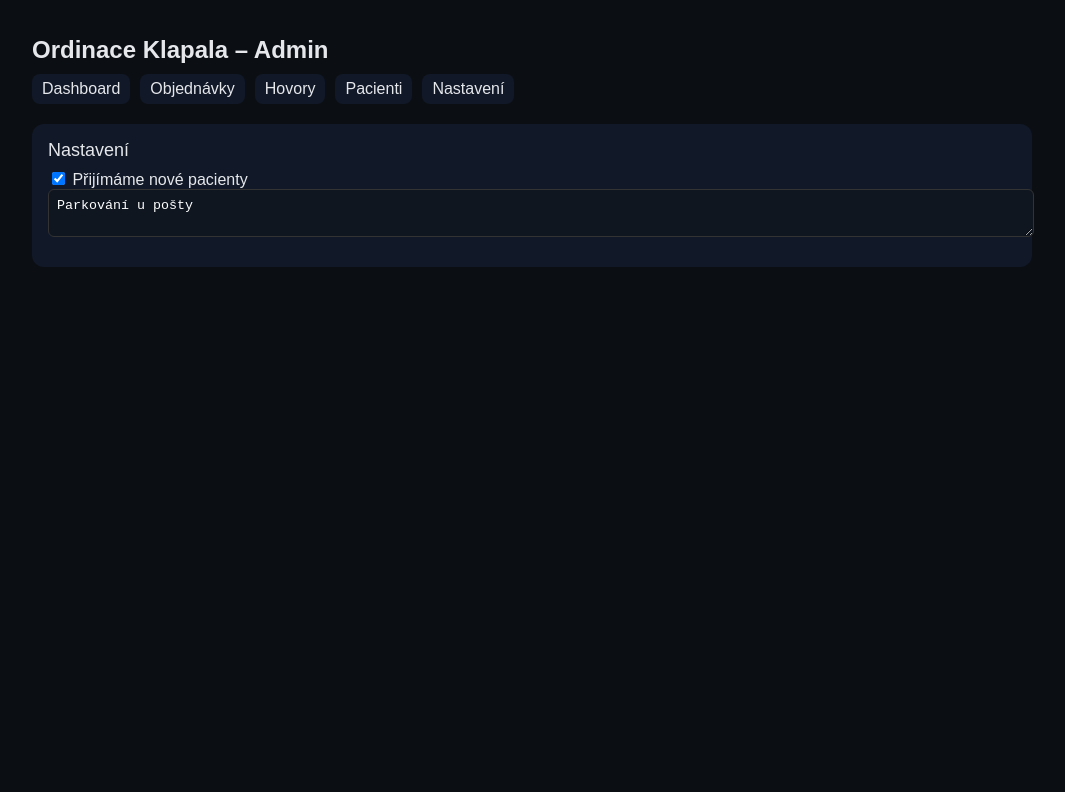
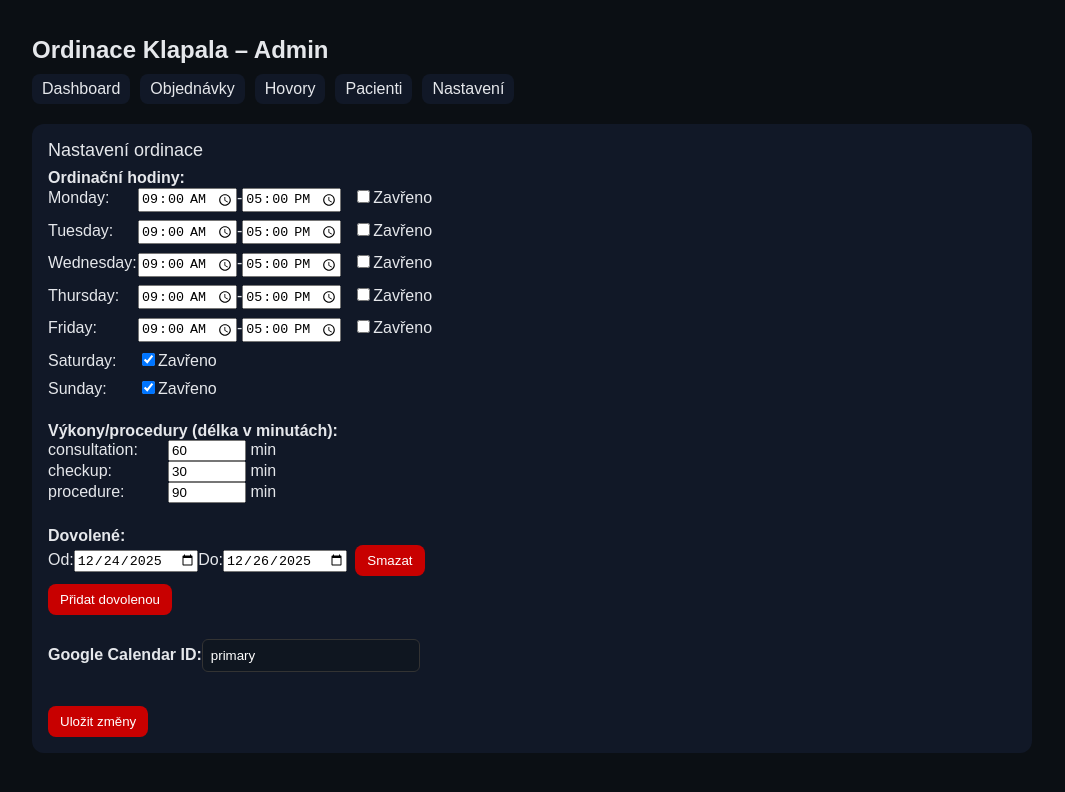
Before and after one commit to dnlklapal/ordinace-klapala, a Next.js app: page /settings in a window 1280 px wide. Shown: the top 792 px of the page, without its empty margins (108-1173 px from the left). Built offline with nearby package versions, Linux system fonts and the light colour scheme; no server answers.

Commit message:
Update page.tsx

```diff
--- a/app/settings/page.tsx
+++ b/app/settings/page.tsx
@@ -1,6 +1,168 @@
 'use client';
-import { useState } from 'react';
-export default function Settings(){
-  const [accept,setAccept]=useState(true);const [parking,setParking]=useState('Parkování u pošty');
-  return <div className="card"><div className="h2">Nastavení</div><label><input type='checkbox' checked={accept} onChange={e=>setAccept(e.target.checked)}/> Přijímáme nové pacienty</label><textarea className="input" value={parking} onChange={e=>setParking(e.target.value)} /></div>;
+import { useEffect, useState } from 'react';
+
+export default function Settings() {
+  const [data, setData] = useState<any>(null);
+  const [loading, setLoading] = useState(true);
+  const [saving, setSaving] = useState(false);
+  const [error, setError] = useState<string>("");
+
+  // Načíst nastavení z API
+  useEffect(() => {
+    async function load() {
+      setLoading(true);
+      setError("");
+      try {
+        const r = await fetch('/api/tools/settings', {
+          headers: { 'x-api-key': process.env.NEXT_PUBLIC_TOOLS_API_KEY || '' }
+        });
+        const j = await r.json();
+        if (j.error) setError(j.error);
+        else setData(j);
+      } catch (e: any) {
+        setError(e?.message || "Chyba při načítání");
+      }
+      setLoading(false);
+    }
+    load();
+  }, []);
+
+  // Uložit změny do API
+  async function save() {
+    setSaving(true);
+    setError("");
+    try {
+      const r = await fetch('/api/tools/settings', {
+        method: 'PUT',
+        headers: {
+          'content-type': 'application/json',
+          'x-api-key': process.env.NEXT_PUBLIC_TOOLS_API_KEY || ''
+        },
+        body: JSON.stringify(data)
+      });
+      const j = await r.json();
+      if (!j.ok) setError(j.error || "Chyba při ukládání");
+    } catch (e: any) {
+      setError(e?.message || "Chyba při ukládání");
+    }
+    setSaving(false);
+  }
+
+  // Pomocné funkce pro změny v objektu
+  function setBusinessHour(day: string, field: string, value: string | boolean) {
+    setData((d: any) => ({
+      ...d,
+      business_hours: {
+        ...d.business_hours,
+        [day]: {
+          ...d.business_hours[day],
+          [field]: value
+        }
+      }
+    }));
+  }
+
+  function setProcedure(name: string, value: number) {
+    setData((d: any) => ({
+      ...d,
+      procedures: {
+        ...d.procedures,
+        [name]: value
+      }
+    }));
+  }
+
+  function setVacation(idx: number, field: string, value: string) {
+    setData((d: any) => ({
+      ...d,
+      vacations: d.vacations.map((v: any, i: number) => i === idx ? { ...v, [field]: value } : v)
+    }));
+  }
+
+  function addVacation() {
+    setData((d: any) => ({
+      ...d,
+      vacations: [...d.vacations, { start: "", end: "" }]
+    }));
+  }
+
+  function removeVacation(idx: number) {
+    setData((d: any) => ({
+      ...d,
+      vacations: d.vacations.filter((_: any, i: number) => i !== idx)
+    }));
+  }
+
+  if (loading) return <div className="card">Načítám nastavení...</div>;
+  if (error) return <div className="card"><span style={{color:'red'}}>{error}</span></div>;
+  if (!data) return <div className="card">Chyba: žádná data</div>;
+
+  return (
+    <div className="card">
+      <div className="h2">Nastavení ordinace</div>
+
+      <div style={{marginBottom:24}}>
+        <b>Ordinační hodiny:</b>
+        {Object.keys(data.business_hours).map(day =>
+          <div key={day} style={{marginBottom:8}}>
+            <span style={{width:90,display:"inline-block"}}>{day.charAt(0).toUpperCase()+day.slice(1)}:</span>
+            {data.business_hours[day].closed
+              ? <label>
+                  <input type="checkbox" checked={true}
+                    onChange={e => setBusinessHour(day, "closed", e.target.checked)} />
+                  Zavřeno
+                </label>
+              : <>
+                  <input type="time" value={data.business_hours[day].open}
+                    onChange={e => setBusinessHour(day, "open", e.target.value)} />
+                  -
+                  <input type="time" value={data.business_hours[day].close}
+                    onChange={e => setBusinessHour(day, "close", e.target.value)} />
+                  <label style={{marginLeft:12}}>
+                    <input type="checkbox" checked={false}
+                      onChange={e => setBusinessHour(day, "closed", e.target.checked)} />
+                    Zavřeno
+                  </label>
+                </>
+            }
+          </div>
+        )}
+      </div>
+
+      <div style={{marginBottom:24}}>
+        <b>Výkony/procedury (délka v minutách):</b>
+        {Object.keys(data.procedures).map(name =>
+          <div key={name}>
+            <span style={{width:120,display:"inline-block"}}>{name}:</span>
+            <input type="number" min={1} max={240} value={data.procedures[name]}
+              onChange={e => setProcedure(name, Number(e.target.value))} style={{width:70}} /> min
+          </div>
+        )}
+      </div>
+
+      <div style={{marginBottom:24}}>
+        <b>Dovolené:</b>
+        {data.vacations.map((v: any, idx: number) =>
+          <div key={idx}>
+            <span>Od:</span>
+            <input type="date" value={v.start}
+              onChange={e => setVacation(idx, "start", e.target.value)} />
+            <span>Do:</span>
+            <input type="date" value={v.end}
+              onChange={e => setVacation(idx, "end", e.target.value)} />
+            <button className="btn" style={{marginLeft:8}} onClick={() => removeVacation(idx)}>Smazat</button>
+          </div>
+        )}
+        <button className="btn" style={{marginTop:8}} onClick={addVacation}>Přidat dovolenou</button>
+      </div>
+
+      <div style={{marginBottom:24}}>
+        <b>Google Calendar ID:</b>
+        <input className="input" value={data.google_calendar_id}
+          onChange={e=>setData((d:any)=>({...d,google_calendar_id:e.target.value}))} style={{width:200}} />
+      </div>
+
+      <button className="btn" onClick={save} disabled={saving}>{saving ? "Ukládám..." : "Uložit změny"}</button>
+    </div>
+  );
 }
```
